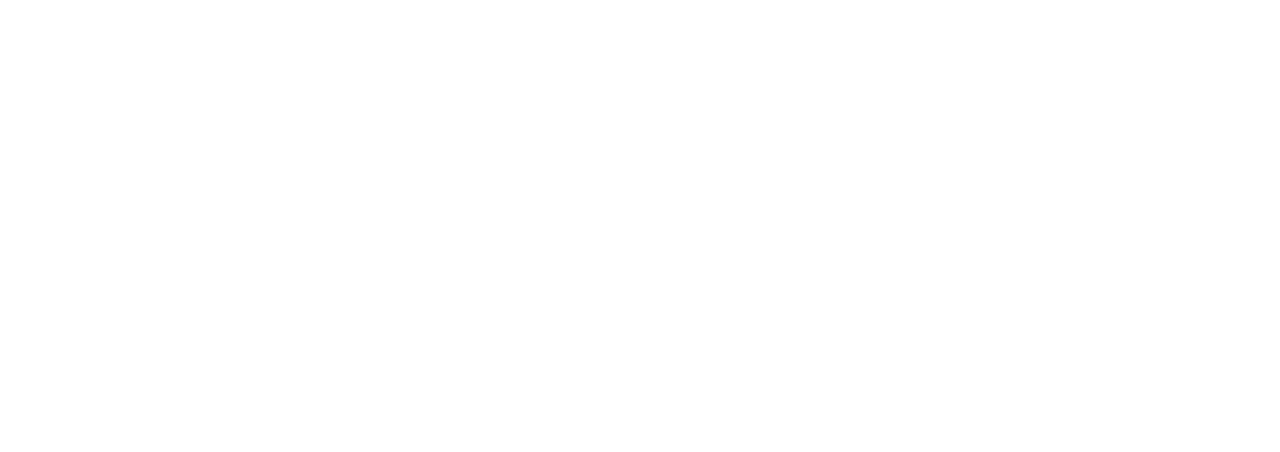
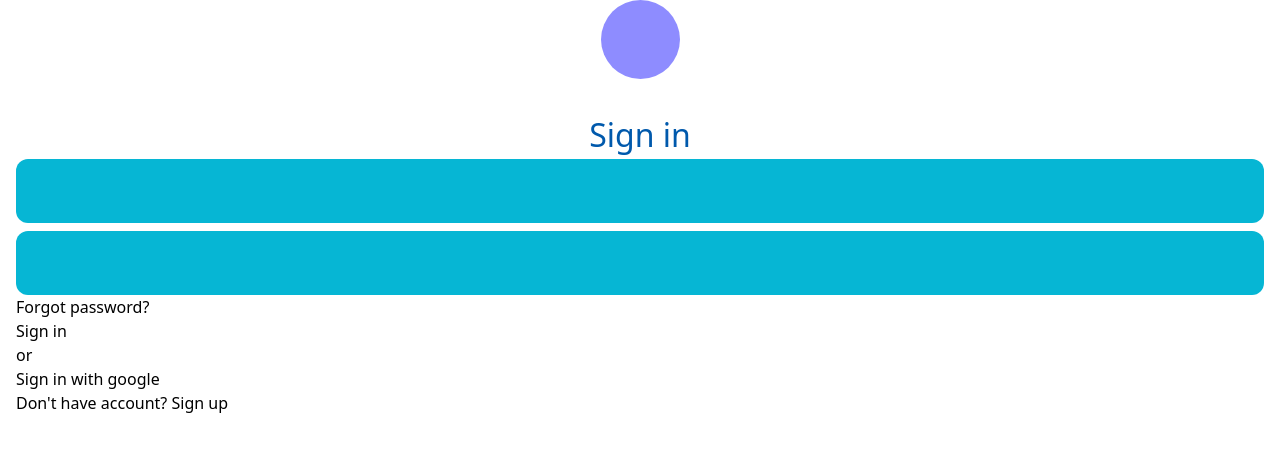
Before and after one commit to tornike2002/Todo-app-Line, a React (Vite) app: page /signIn in a window 1280 px wide. Before the commit this address had no page. Shown: the top 452 px of the page. Built offline with nearby package versions, Linux system fonts and the light colour scheme.

Commit message:
added 2 other colors in tailwind config

```diff
--- a/src/App.tsx
+++ b/src/App.tsx
@@ -1,11 +1,13 @@
 import { Route, Routes } from "react-router-dom";
 import Home from "./components/pages/Home";
+import SignIn from "./components/auth/SignIn";
 
 function App() {
   return (
     <>
       <Routes>
         <Route path="/" element={<Home />} />
+        <Route path="/signIn" element={<SignIn />} />
       </Routes>
     </>
   );
--- a/src/components/auth/SignIn.tsx
+++ b/src/components/auth/SignIn.tsx
@@ -1,9 +1,44 @@
-
-
 const SignIn = () => {
   return (
-    <div>SignIn</div>
-  )
-}
+    <section className="mx-4">
+      <div>
+        <div className="flex flex-col items-center justify-center gap-8">
+          <svg
+            xmlns="http://www.w3.org/2000/svg"
+            width="79"
+            height="79"
+            viewBox="0 0 79 79"
+            fill="none"
+          >
+            <circle
+              cx="39.5"
+              cy="39.5"
+              r="39.5"
+              fill="#0500FF"
+              fill-opacity="0.45"
+            />
+          </svg>
+          <h1 className="text-light-blue text-[32px] font-medium">
+            Sign in
+          </h1>
+        </div>
+        {/* form */}
+        <form>
+          <div className="flex flex-col gap-2">
+            <input type="text" className="w-full py-5 px-4 bg-cyan-500 rounded-xl text-auth-placeholder" />
+            <input type="password" className="w-full py-5 px-4 bg-cyan-500 rounded-xl text-auth-placeholder" />
+          </div>
+          <button>Forgot password?</button>
+          <div>
+            <button>Sign in</button>
+            <h1>or</h1>
+            <button>Sign in with google</button>
+            <p>Don't have account? Sign up</p>
+          </div>
+        </form>
+      </div>
+    </section>
+  );
+};
 
-export default SignIn
+export default SignIn;
--- a/tailwind.config.js
+++ b/tailwind.config.js
@@ -9,6 +9,8 @@ export default {
       colors: {
         "main-blue": "#252931",
         "light-grey": "#5B606A",
+        "light-blue": "#0059AC",
+        "auth-placeholder": "#5F6571",
       },
       boxShadow: {
         "custom-shadow": "0px 1px 8px 0px rgba(0, 0, 0, 0.25)",
```
